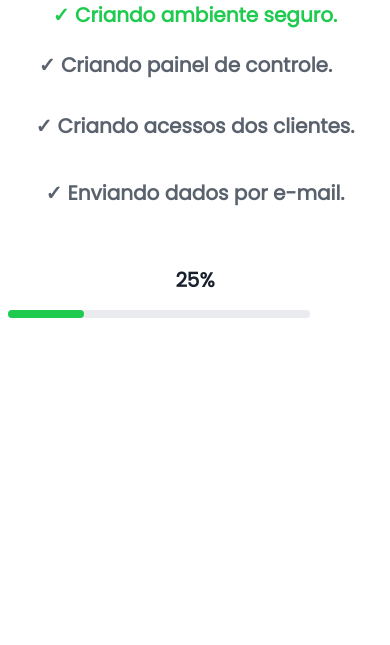
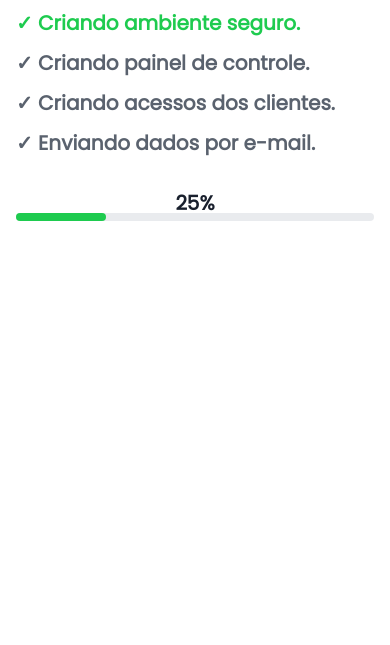
Before and after one commit to DenisLeme/mvcloadin, a plain HTML site: page index.html in a window 390 px wide. Shown: the part 199-844 px from the top of the page. Drawn offline with nearby package versions, Linux system fonts and the light colour scheme.

Commit message:
fix: refactor

```diff
--- a/index.html
+++ b/index.html
@@ -11,6 +11,7 @@
         integrity="sha512-YHQNqPhxuCY2ddskIbDlZfwY6Vx3L3w9WRbyJCY81xpqLmrM6rL2+LocBgeVHwGY9SXYfQWJ+lcEWx1fKS2s8A=="
         crossorigin="anonymous" referrerpolicy="no-referrer"></script>
 </head>
+
 <body>
     <input type="hidden" value="1" id="hdnPlataforma" />
 
@@ -19,21 +20,14 @@
             <div class="div-3">
                 <div class="column">
                     <div class="div-4">
-                <img
-                  src="img/group-581.svg"
-                  class="img"
-                />
+                        <img src="img/group-581.svg" class="img" />
                         <div class="div-5">Aguarde...</div>
                         <div class="div-6">Estamos montando sua plataforma</div>
                         <div id="task-panel">
-                <div class="div-7">
                             <h4 id="task1" style="font-family: Poppins, Helvetica; ">✓ Criando ambiente seguro.</h4>
 
-                </div>
-                <div class="div-9">
                             <h4 id="task2" style="font-family: Poppins, Helvetica;">✓ Criando painel de controle.</h4>
 
-                </div>
                             <h4 id="task3" style="font-family: Poppins, Helvetica;">✓ Criando acessos dos clientes.</h4>
                             <h4 id="task4" style="font-family: Poppins, Helvetica;">✓ Enviando dados por e-mail.</h4>
 
@@ -47,11 +41,7 @@
                     </div>
                 </div>
                 <div class="column-2">
-              <img
-                loading="lazy"
-                src="img/group-580.svg"
-                class="img-4"
-              />
+                    <img loading="lazy" src="img/group-580.svg" class="img-4" />
                 </div>
             </div>
         </div>
--- a/style.css
+++ b/style.css
@@ -84,9 +84,9 @@
 
 #task1 {
   color: var(--lightmode-grays-gray-6-lightmode, #5a626e);
-  flex-grow: 1;
-  flex-basis: auto;
-  margin: auto 0;
+  align-self: stretch;
+
+  white-space: nowrap;
   font: 600 14px/100% Poppins, sans-serif;
 }
 
@@ -110,13 +110,15 @@
   gap: 20px;
 }
 
-
+#task-panel {
+  gap: 20px;
+}
 
 #task2 {
   color: var(--lightmode-grays-gray-6-lightmode, #5a626e);
-  flex-grow: 1;
-  flex-basis: auto;
-  margin: auto 0;
+  align-self: stretch;
+
+  white-space: nowrap;
   font: 600 14px/100% Poppins, sans-serif;
 }
 
@@ -133,7 +135,7 @@
 #task3 {
   color: var(--lightmode-grays-gray-6-lightmode, #5a626e);
   align-self: stretch;
-  margin-top: 21px;
+
   white-space: nowrap;
   font: 600 14px/100% Poppins, sans-serif;
 }
@@ -152,7 +154,7 @@
 
 #div-13 {
   color: var(--lightmode-graysgray-8-lightmode);
-  align-self: center;
+  text-align: center;
   margin-top: 24px;
   white-space: nowrap;
   font: 600 32px/100% Poppins, sans-serif;
@@ -227,11 +229,16 @@
     justify-content: center;
     align-items: center;
     gap: 20px;
+    width: 100%;
+    margin-top: 20px;
   }
 
   .div-2 {
     margin: 40px 0;
     max-width: 100%;
+    display: flex;
+    justify-content: center;
+    align-items: center;
   }
 
   .div-3 {
@@ -278,21 +285,14 @@
     margin-top: 20px;
   }
 
-  .progress-bar {
-    align-items: center;
-    margin-top: 20px;
-    width: 80%;
-
-  }
-
   #task1,
   #task2,
   #task3,
   #task4 {
     font-size: 20px;
-    text-align: center;
     justify-content: center;
     align-items: center;
+    margin: 0;
   }
 
   #task5 {
@@ -311,17 +311,21 @@
   }
 
   .progress-bar {
+    display: flex;
     justify-content: center;
     align-items: center;
-    width: 302px;
+    margin-top: 20px;
+    width: 100%;
     height: 8px;
-    display: flex;
+    padding: 0 0px;
+    margin: 0 0;
+
   }
 
   .bar {
+    display: flex;
     justify-content: center;
     align-items: center;
-    display: flex;
   }
 }
 
```
Lines whose indentation alone changed are shown as unchanged.
